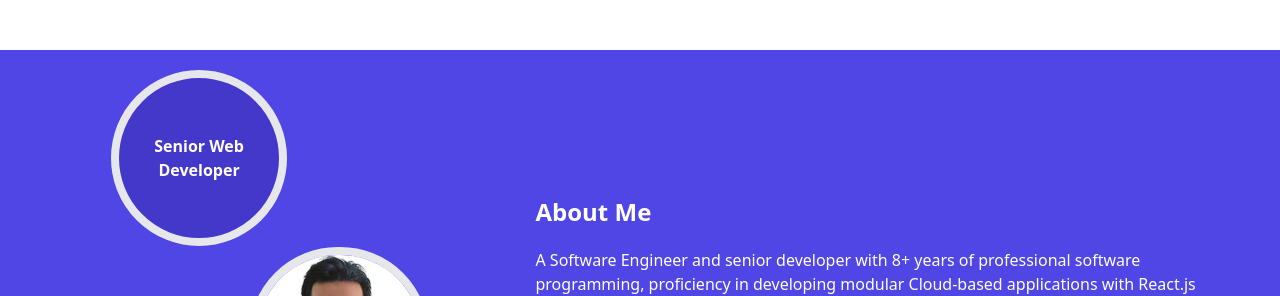
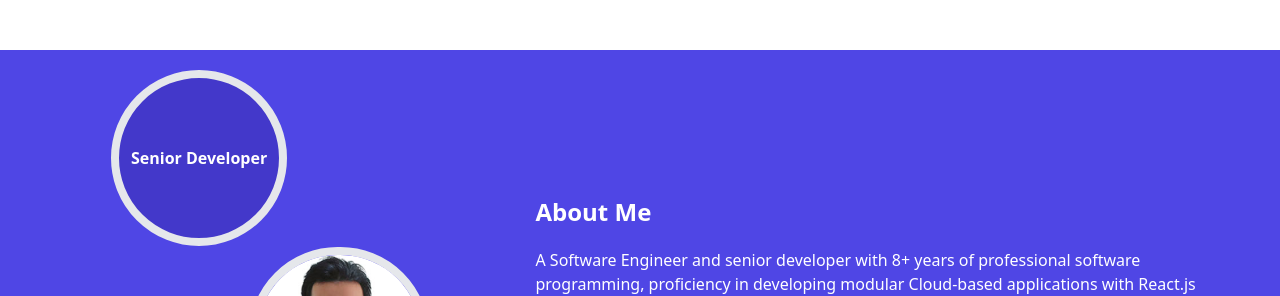
Before and after one commit to mehradi-github/ref-portfolio, a Next.js app: page / in a window 1280 px wide. Shown: the part 830-1126 px from the top of the page. Built offline with nearby package versions, Linux system fonts and the light colour scheme; no server answers; a web font is replaced by a local one.

Commit message:
Changing About Me.

```diff
--- a/components/About.tsx
+++ b/components/About.tsx
@@ -54,7 +54,7 @@ const About: FC<P> = ({ sctionRef }) => {
             <div className="grid grid-cols-1 lg:grid-cols-5 grid-rows-1 md:grid-rows-3  p-5">
               <div className="lg:row-start-1 lg:col-start-2 hidden lg:inline-block ">
                 <div className=" rounded-full border-gray-200 border-8 font-bold bg-indigo-700 w-44 h-44 text-center flex flex-col flex-wrap justify-center items-center  m-auto">
-                  Senior Web Developer
+                  Senior Developer
                 </div>
               </div>
               <div className="row-start-2 lg:col-start-3 lg:col-span-3 z-20">
```
